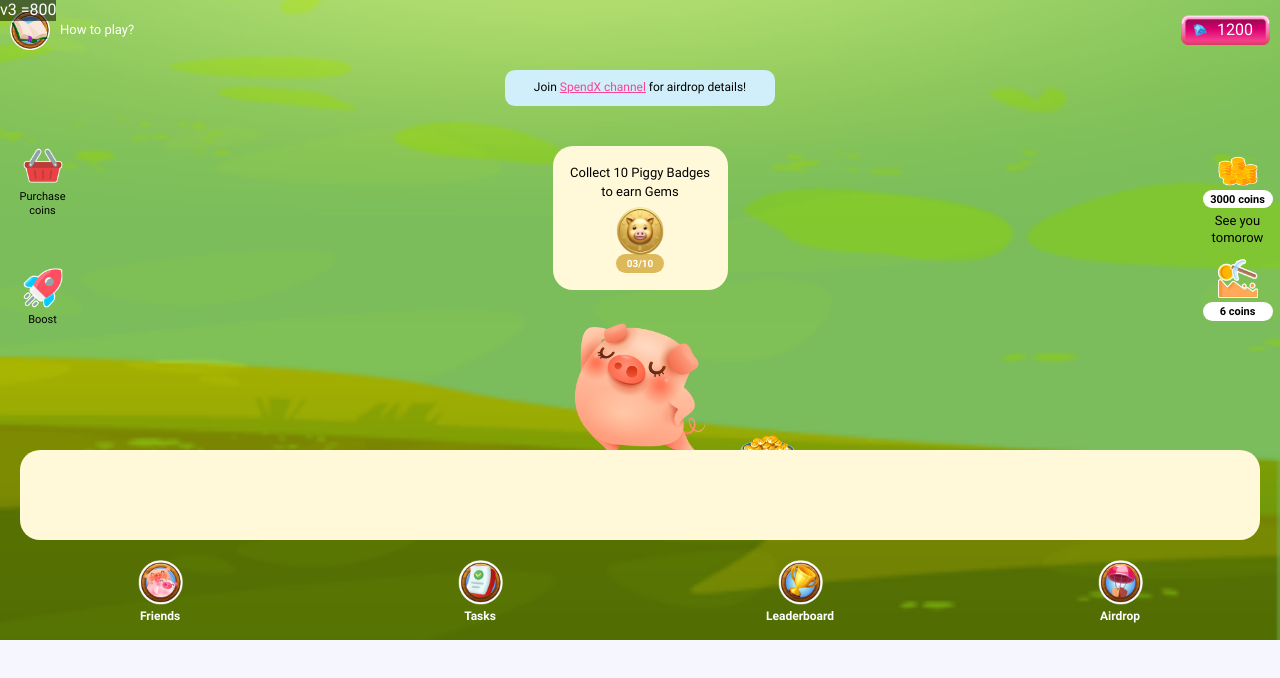
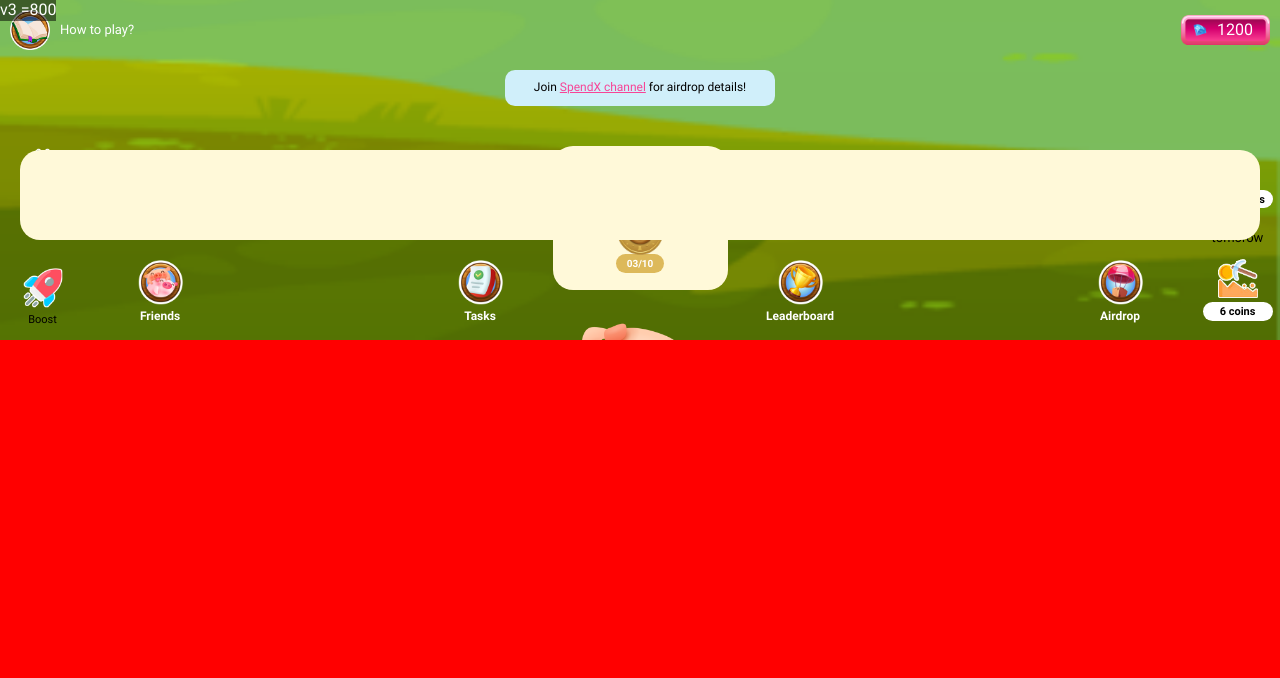
Before and after one commit to daovantan/spendX, a React (Vite) app: page / in a window 1280 px wide. Shown: the top 678 px of the page. Built offline with nearby package versions, Linux system fonts and the light colour scheme.

Commit message:
fdsafadf

```diff
--- a/src/index.css
+++ b/src/index.css
@@ -61,14 +61,14 @@ a{
     color: inherit;
 }
 
-body {
+body,html {
     font-family: "Roboto";
-    background-color: #F5F6FE;
+    background-color: #ff0000;
     padding: 0px;
     margin: 0;
     color: white;
     line-height: 1.3;
-    height: 640px;
+    height: 340px;
     /* overflow: hidden; */
 }
 
```
